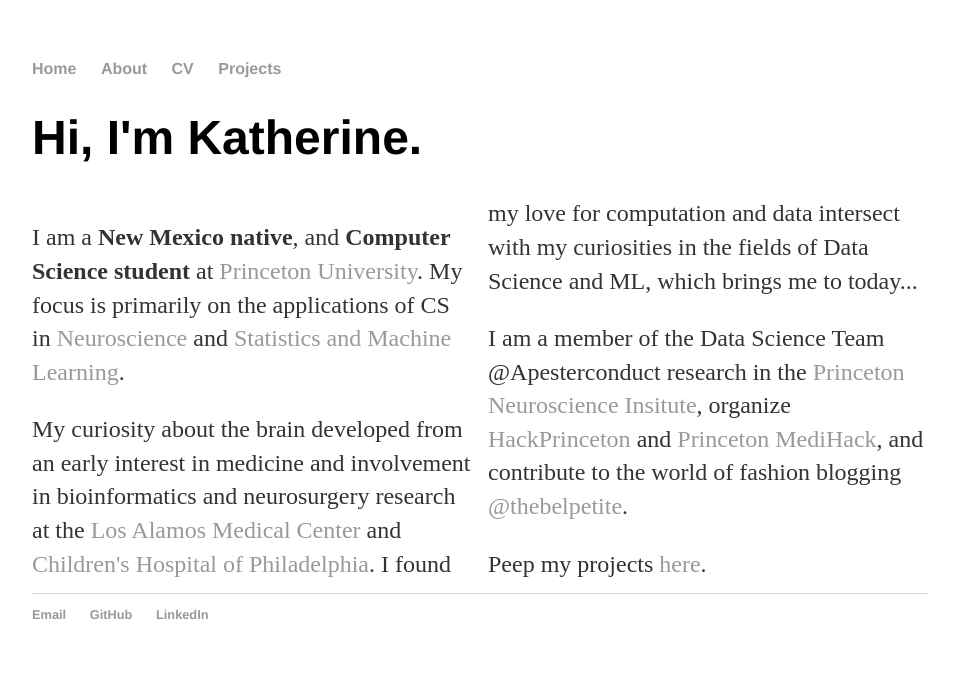
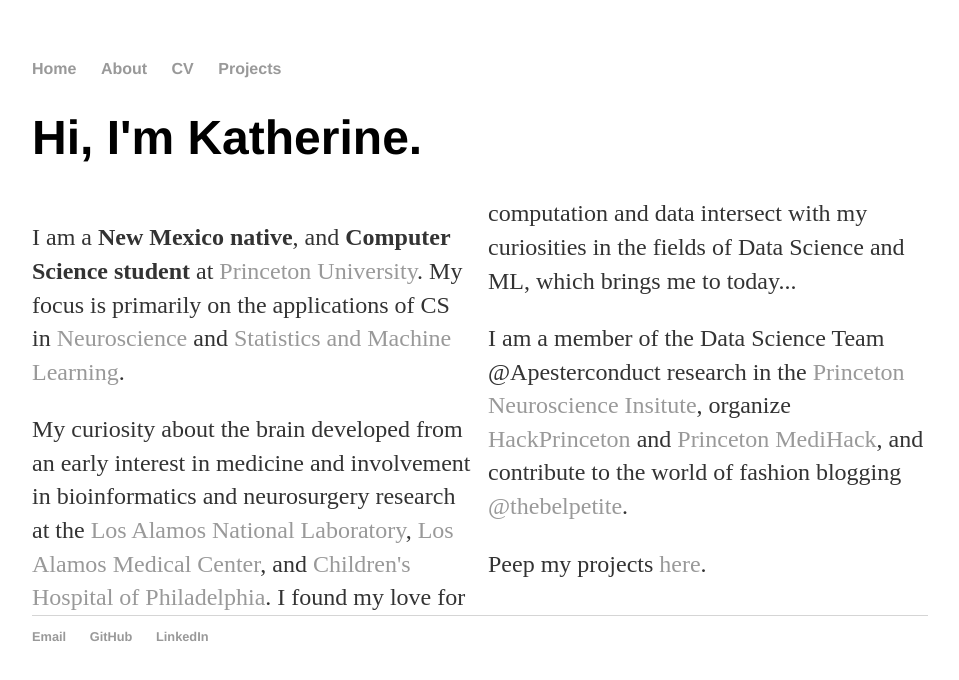
Before and after one commit to wangk5/wangk5.github.io, a Jekyll site: the page built from about.html, in a window 1280 px wide. Shown: the top 680 px of the page, without its empty margins (160-1119 px from the left). Built offline with Jekyll 4.4.1, drawn with Linux system fonts in a browser that asks for light colours.

Commit message:
Update about.html

```diff
--- a/about.html
+++ b/about.html
@@ -12,7 +12,9 @@
 		</p>
 		<p>
 			My curiosity about the brain developed from an early interest in medicine
-			and involvement in bioinformatics and neurosurgery research at the <a href="http://losalamosmedicalcenter.com">Los Alamos Medical Center</a> and
+			and involvement in bioinformatics and neurosurgery research at the
+			<a href="http://www.lanl.gov">Los Alamos National Laboratory</a>,
+			<a href="http://losalamosmedicalcenter.com">Los Alamos Medical Center</a>, and
 			<a href="https://d3b.center">Children's Hospital of Philadelphia</a>.
 			I found my love for computation and data intersect with my curiosities in the fields of Data Science
 			and ML, which brings me to today...
```
